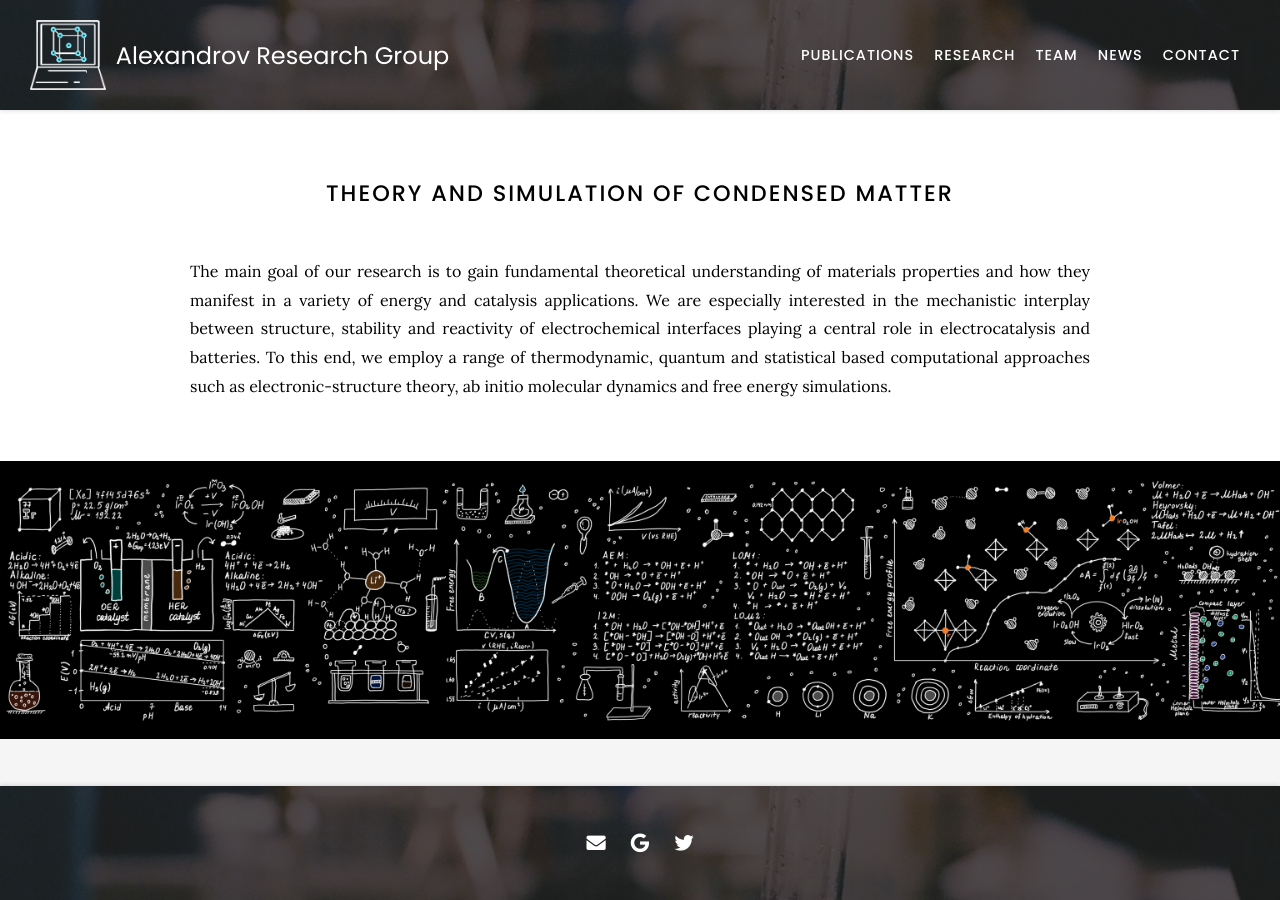
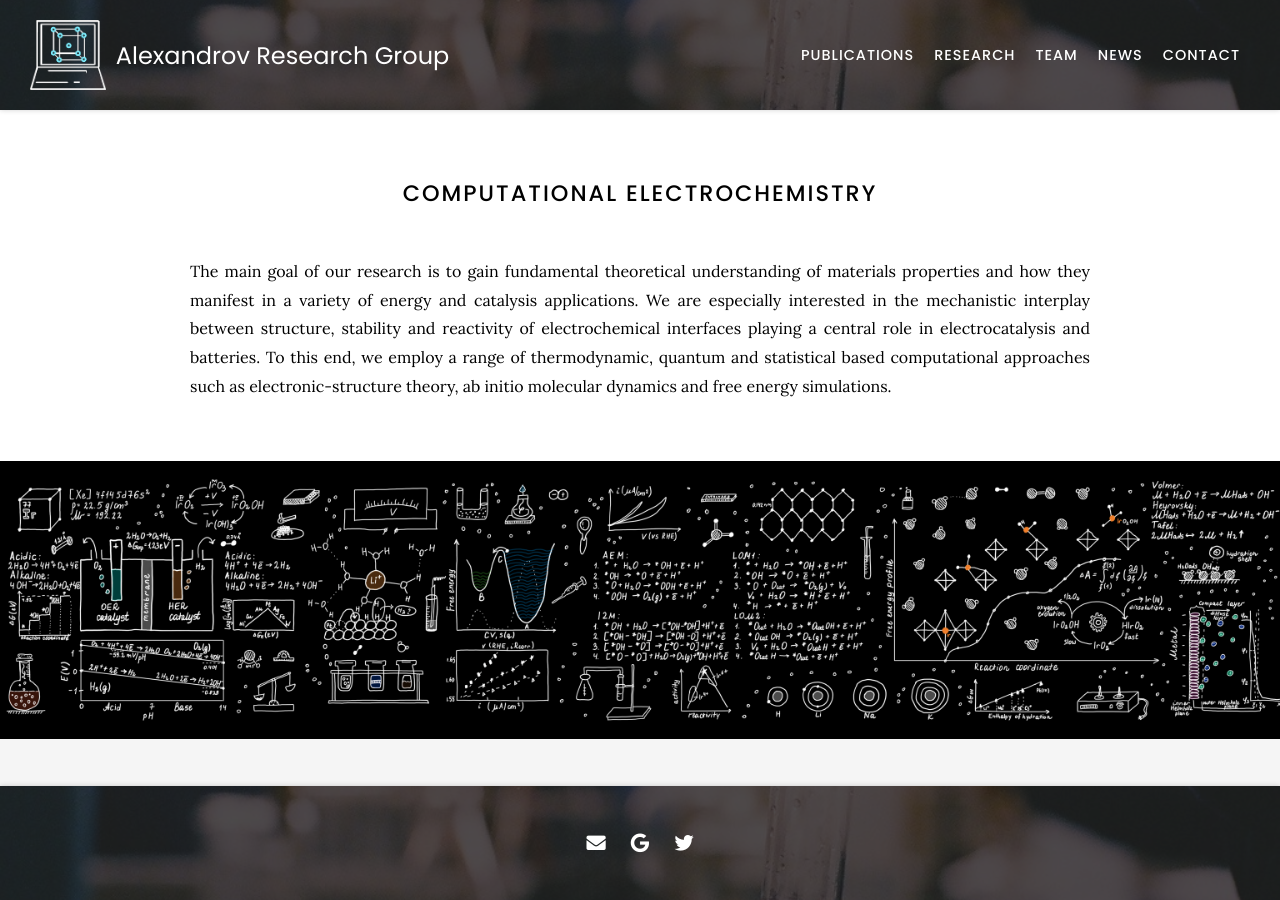
Before and after one commit to valexandrov/webpage, a Jekyll site: the page built from index.md, in a window 1280 px wide. Built offline with Jekyll 4.4.1, drawn with Linux system fonts in a browser that asks for light colours; nearby versions of some CDN libraries.

Commit message:
update main page

```diff
--- a/index.md
+++ b/index.md
@@ -2,7 +2,7 @@
 title: Home
 ---
 
-# Theory and Simulation of Condensed Matter
+# Computational Electrochemistry
 
 The main goal of our research is to gain fundamental theoretical understanding of materials properties and how they manifest in a variety of energy and catalysis applications. We are especially interested in the mechanistic interplay between structure, stability and reactivity of electrochemical interfaces playing a central role in electrocatalysis and batteries. To this end, we employ a range of thermodynamic, quantum and statistical based computational approaches such as electronic-structure theory, ab initio molecular dynamics and free energy simulations.
 
```
